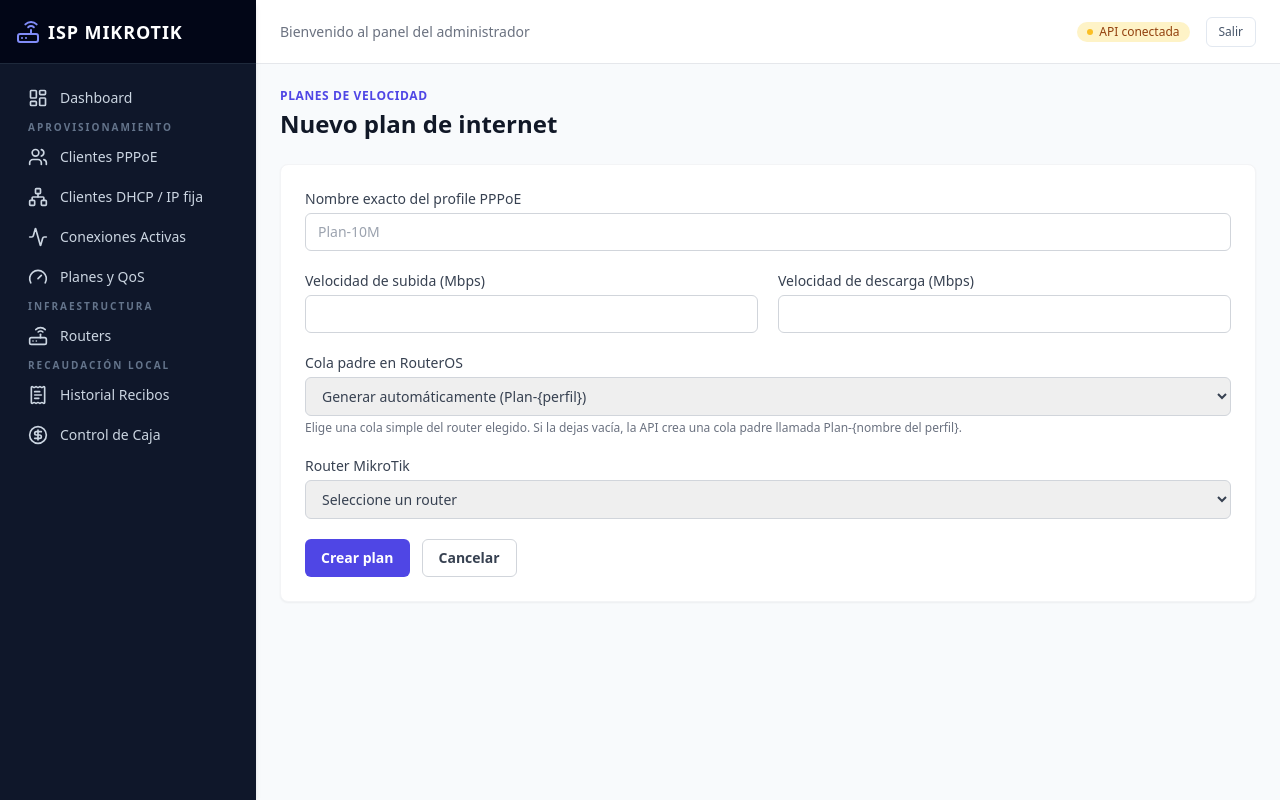
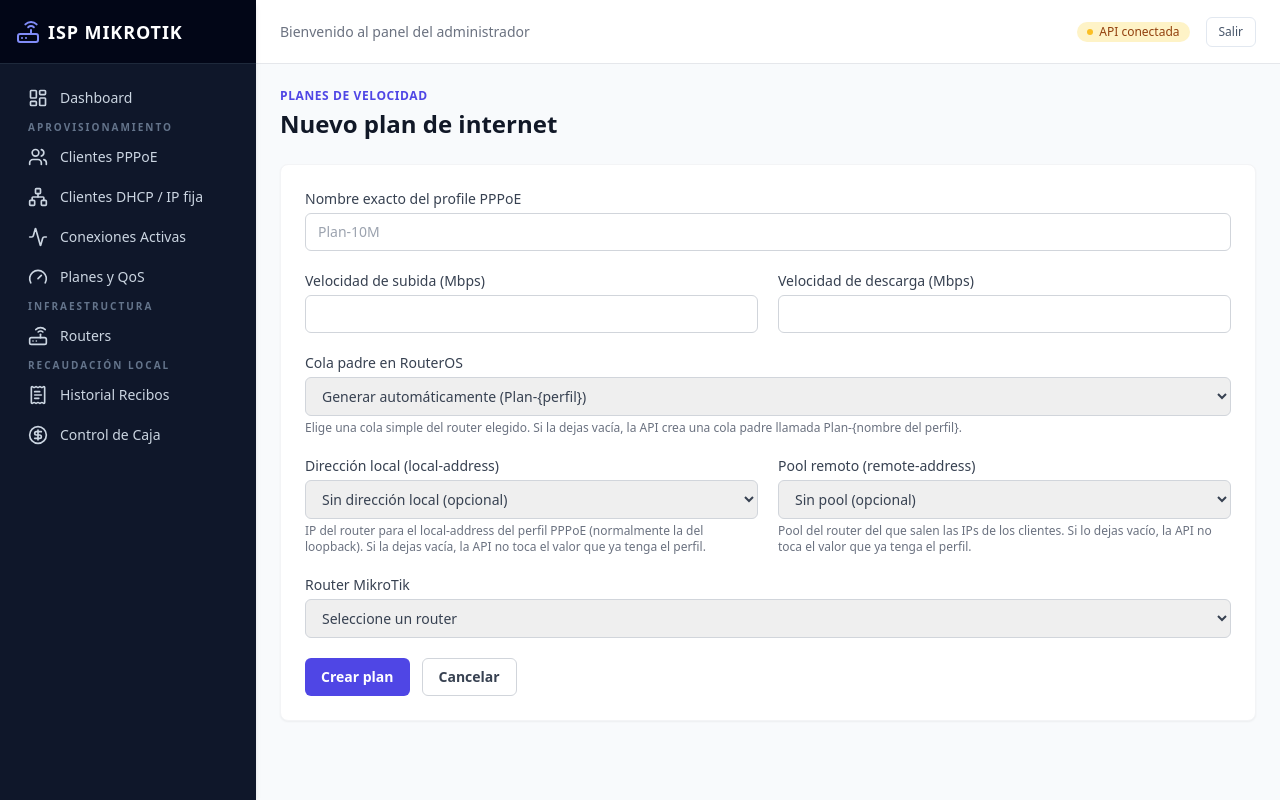
Before and after one commit to adrianlugo/mikrotik_web, a Django app: template mikrotik_web_app/templates/pppoe/plan_form.html in a window 1280 px wide. Run offline with Django 5.2, Linux system fonts and the light colour scheme; the template is opened without the code that fills it, so the values that code supplies are empty; parts of the project's set-up code (start-up, migrations or seed data) failed here and were passed over.

Commit message:
Preparación para producción en la web: mikrotik_web_app/templates/pppoe/plan_form.html

```diff
--- a/mikrotik_web_app/templates/pppoe/plan_form.html
+++ b/mikrotik_web_app/templates/pppoe/plan_form.html
@@ -10,6 +10,17 @@
 
 {% if api_error %}
 <div class="mb-6 rounded-md border border-red-200 bg-red-50 p-4 text-sm text-red-700">{{ api_error }}</div>
+{% endif %}
+
+{% if catalogo_advertencias %}
+<div class="mb-6 rounded-md border border-amber-200 bg-amber-50 p-4 text-sm text-amber-800">
+    <p class="font-semibold">No se pudieron cargar algunos datos del router</p>
+    <ul class="mt-2 list-disc pl-5">
+        {% for advertencia in catalogo_advertencias %}
+        <li>{{ advertencia }}</li>
+        {% endfor %}
+    </ul>
+</div>
 {% endif %}
 
 <div class="rounded-lg border border-gray-100 bg-white p-6 shadow-sm">
@@ -38,6 +49,22 @@
             <span class="mt-1 block text-xs text-gray-500">Elige una cola simple del router elegido. Si la dejas vacía, la API crea una cola padre llamada Plan-{nombre del perfil}.</span>
         </label>
 
+        <label class="text-sm font-medium text-gray-700">
+            Dirección local (local-address)
+            <select name="direccion_local" id="id_direccion_local" class="mt-1 w-full rounded-md border border-gray-300 px-3 py-2">
+                <option value="">Sin dirección local (opcional)</option>
+            </select>
+            <span class="mt-1 block text-xs text-gray-500">IP del router para el local-address del perfil PPPoE (normalmente la del loopback). Si la dejas vacía, la API no toca el valor que ya tenga el perfil.</span>
+        </label>
+
+        <label class="text-sm font-medium text-gray-700">
+            Pool remoto (remote-address)
+            <select name="pool_remoto" id="id_pool_remoto" class="mt-1 w-full rounded-md border border-gray-300 px-3 py-2">
+                <option value="">Sin pool (opcional)</option>
+            </select>
+            <span class="mt-1 block text-xs text-gray-500">Pool del router del que salen las IPs de los clientes. Si lo dejas vacío, la API no toca el valor que ya tenga el perfil.</span>
+        </label>
+
         <label class="text-sm font-medium text-gray-700 md:col-span-2">
             Router MikroTik
             <select name="router" required class="mt-1 w-full rounded-md border border-gray-300 px-3 py-2">
@@ -60,65 +87,119 @@
 
 {% block extra_js %}
 {{ colas_por_router|json_script:"colas-por-router" }}
+{{ direcciones_por_router|json_script:"direcciones-por-router" }}
+{{ pools_por_router|json_script:"pools-por-router" }}
 <script>
 (function () {
-    var datos = {};
-    try {
-        datos = JSON.parse(document.getElementById("colas-por-router").textContent || "{}") || {};
-    } catch (e) {
-        datos = {};
+    function leer(id) {
+        var el = document.getElementById(id);
+        if (!el) {
+            return {};
+        }
+        try {
+            return JSON.parse(el.textContent || "{}") || {};
+        } catch (e) {
+            return {};
+        }
     }
+    var datosColas = leer("colas-por-router");
+    var datosDirecciones = leer("direcciones-por-router");
+    var datosPools = leer("pools-por-router");
     var routerSelect = document.querySelector('select[name="router"]');
-    var colaSelect = document.getElementById("id_cola_padre");
-    if (!routerSelect || !colaSelect) {
+    if (!routerSelect) {
         return;
     }
-    var seleccionada = "{{ form_data.cola_padre|default:''|escapejs }}";
-    function etiqueta(cola) {
-        var texto = cola.nombre || "";
-        if (cola.max_limit) {
-            texto += " — " + cola.max_limit;
+    function rellenar(select, datos, seleccionada, vacia, etiqueta, valor) {
+        if (!select) {
+            return;
         }
-        if (cola.target) {
-            texto += " (" + cola.target + ")";
-        }
-        return texto;
-    }
-    function rellenar() {
-        var colas = datos[routerSelect.value] || datos[String(routerSelect.value)] || [];
-        var actual = colaSelect.value || seleccionada;
-        colaSelect.innerHTML = "";
-        var auto = document.createElement("option");
-        auto.value = "";
-        auto.textContent = "Generar automáticamente (Plan-{perfil})";
-        colaSelect.appendChild(auto);
+        var items = datos[routerSelect.value] || datos[String(routerSelect.value)] || [];
+        var actual = select.value || seleccionada;
+        select.innerHTML = "";
+        var opcionVacia = document.createElement("option");
+        opcionVacia.value = "";
+        opcionVacia.textContent = vacia;
+        select.appendChild(opcionVacia);
         var presente = false;
-        colas.forEach(function (cola) {
-            if (!cola.nombre) {
+        items.forEach(function (item) {
+            var v = valor(item);
+            if (!v) {
                 return;
             }
             var opcion = document.createElement("option");
-            opcion.value = cola.nombre;
-            opcion.textContent = etiqueta(cola);
-            if (cola.nombre === actual) {
+            opcion.value = v;
+            opcion.textContent = etiqueta(item);
+            if (String(v) === String(actual)) {
                 opcion.selected = true;
                 presente = true;
             }
-            colaSelect.appendChild(opcion);
+            select.appendChild(opcion);
         });
         if (actual && !presente) {
+            // El valor guardado ya no está en el router (o el catálogo no
+            // cargó): se conserva como opción para no borrarlo al guardar.
             var extra = document.createElement("option");
             extra.value = actual;
             extra.textContent = actual + " (no está en el router)";
             extra.selected = true;
-            colaSelect.appendChild(extra);
+            select.appendChild(extra);
         }
         if (!actual) {
-            colaSelect.value = "";
+            select.value = "";
         }
     }
-    routerSelect.addEventListener("change", rellenar);
-    rellenar();
+    function rellenarTodo() {
+        rellenar(
+            document.getElementById("id_cola_padre"),
+            datosColas,
+            "{{ form_data.cola_padre|default:''|escapejs }}",
+            "Generar automáticamente (Plan-{perfil})",
+            function (cola) {
+                var texto = cola.nombre || "";
+                if (cola.max_limit) {
+                    texto += " — " + cola.max_limit;
+                }
+                if (cola.target) {
+                    texto += " (" + cola.target + ")";
+                }
+                return texto;
+            },
+            function (cola) { return cola.nombre; }
+        );
+        rellenar(
+            document.getElementById("id_direccion_local"),
+            datosDirecciones,
+            "{{ form_data.direccion_local|default:''|escapejs }}",
+            "Sin dirección local (opcional)",
+            function (item) {
+                var texto = item.direccion || "";
+                if (item.interfaz) {
+                    texto = item.interfaz + " — " + texto;
+                }
+                if (item.red) {
+                    texto += " (" + item.red + ")";
+                }
+                return texto;
+            },
+            function (item) { return item.direccion; }
+        );
+        rellenar(
+            document.getElementById("id_pool_remoto"),
+            datosPools,
+            "{{ form_data.pool_remoto|default:''|escapejs }}",
+            "Sin pool (opcional)",
+            function (item) {
+                var texto = item.nombre || "";
+                if (item.rangos) {
+                    texto += " — " + item.rangos;
+                }
+                return texto;
+            },
+            function (item) { return item.nombre; }
+        );
+    }
+    routerSelect.addEventListener("change", rellenarTodo);
+    rellenarTodo();
 })();
 </script>
 {% endblock %}
```
